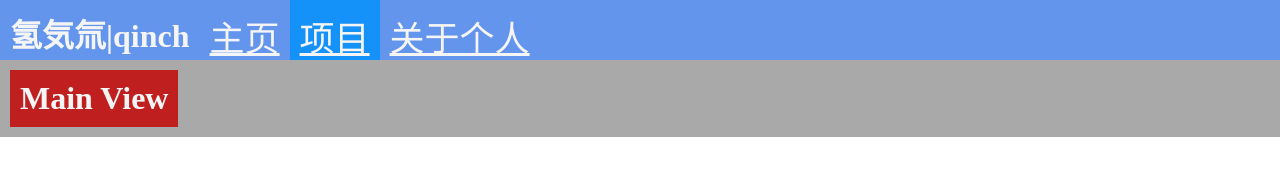
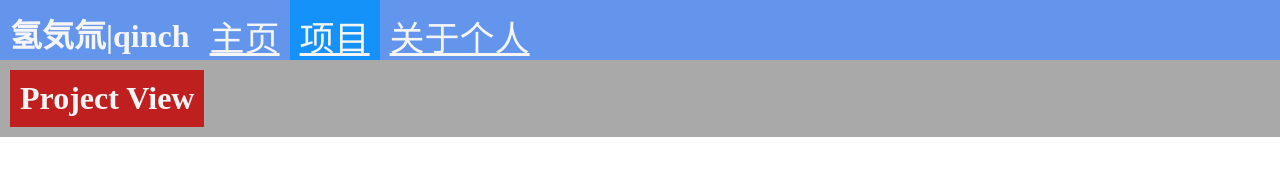
Before and after one commit to 0x8000S/0x8000S, a plain HTML site: page Page/project.html in a window 1280 px wide. Drawn offline with Linux system fonts and the light colour scheme.

Commit message:
SET TEXT

```diff
--- a/Page/project.html
+++ b/Page/project.html
@@ -31,7 +31,7 @@
         background-color: darkgray;
         padding: 10px;
         text-align: center;">
-        <h1 style="background-color: rgb(192, 31, 31);">Main View</h1>
+        <h1 style="background-color: rgb(192, 31, 31);">Project View</h1>
 
     </div>
 </body>
```
